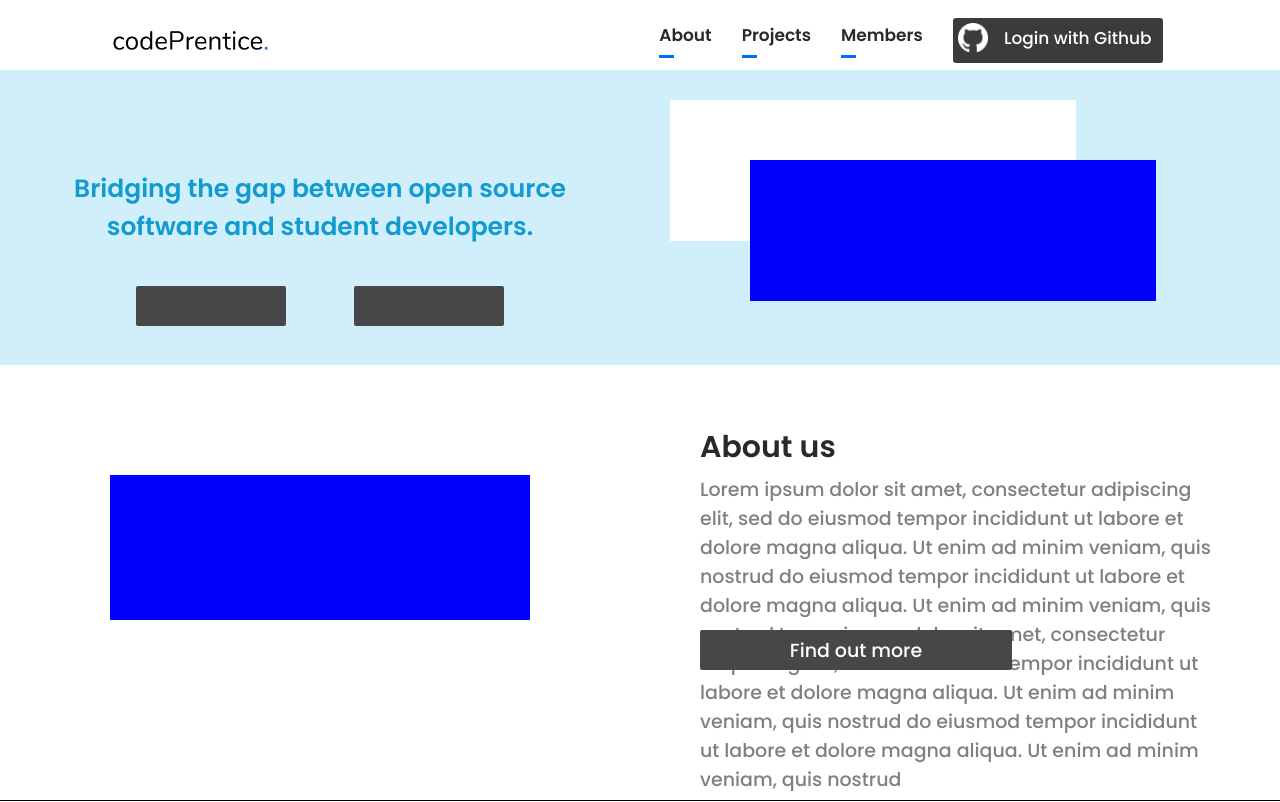
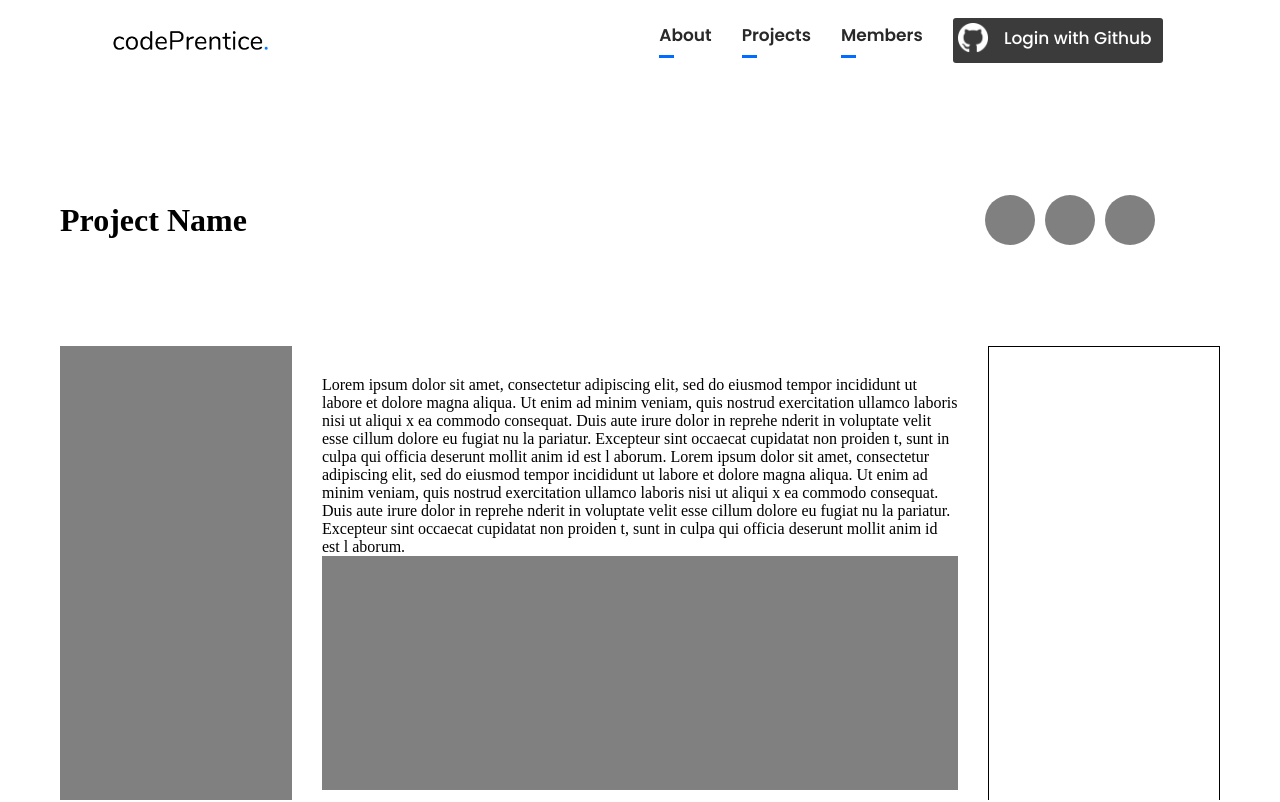
Before and after one commit to codeprentice-org/codeprentice-site-revamped, a React (Create React App) app in the folder frontend/: page /projects/MP-SPDZ in a window 1280 px wide. Shown: the top 802 px of the page. Built offline with nearby package versions, Linux system fonts and the light colour scheme.

Commit message:
Finished showcase page

```diff
--- a/frontend/src/components/home-page/home_page.tsx
+++ b/frontend/src/components/home-page/home_page.tsx
@@ -53,28 +53,36 @@ const Intro: React.FC = () => {
 
 const About: React.FC = () => {
     return (
-        <div className="about_container">
-            <div className="about_left_container">
-                <div className="about_image"></div>
+        <div className="about">
+            <div className="icon">
+                <div className="thumbnail"></div>
             </div>
-            <div className="about_right_container">
-                <div className="about_right_header">About us</div>
-                <div className="about_us_text">
-                    Lorem ipsum dolor sit amet, consectetur adipiscing elit,
-                    sed do eiusmod tempor incididunt ut labore et dolore magna aliqua.
-                    Ut enim ad minim veniam, quis nostrud do eiusmod tempor
-                    incididunt ut labore et dolore magna aliqua. Ut enim ad minim
-                    veniam, quis nostrud Lorem ipsum dolor sit amet, consectetur
-                    adipiscing elit, sed do eiusmod tempor incididunt ut labore et
-                    dolore magna aliqua. Ut enim ad minim veniam, quis nostrud do
-                    eiusmod tempor incididunt ut labore et dolore magna aliqua. Ut
-                    enim ad minim veniam, quis nostrud
-                </div>
-                <button className="about_button">Find out more</button>
+            <div className="about_text">
+                <h1>Short About Section</h1>
+                <br />
+                <div className="description"><p>Lorem ipsum dolor sit amet,
+                consectetur adipiscing elit, sed
+                do eiusmod tempor incididunt ut
+                labore et dolore magna aliqua.
+                Ut enim ad minim veniam, quis nostrud
+                do eiusmod tempor incididunt ut
+                labore et dolore magna aliqua.
+                Ut enim ad minim veniam, quis nostrud
+                Lorem ipsum dolor sit amet,
+                consectetur adipiscing elit, sed
+                do eiusmod tempor incididunt ut
+                labore et dolore magna aliqua.
+                Ut enim ad minim veniam, quis nostrud
+                do eiusmod tempor incididunt ut
+                labore et dolore magna aliqua.
+                Ut enim ad minim veniam, quis nostrud
+                </p></div>
+                <button className="homebutton"></button>
             </div>
         </div>
     );
 };
+
 
 const Infographics: React.FC = () => {
     return (
--- a/frontend/src/components/home-page/intro.css
+++ b/frontend/src/components/home-page/intro.css
@@ -10,7 +10,7 @@
 }
 
 .intro_left_container {
-    display:flex;
+  display: flex;
   flex-direction: column;
   align-items: center;
   width: 50%;
@@ -24,12 +24,12 @@
   margin: auto;
   align-items: center;
   font-size: 25px;
-    font-family: 'poppins-semibold';
+  font-family: "poppins-semibold";
 }
 
 .intro_buttons {
-    width:90%;
-    height:100%;
+  width: 90%;
+  height: 100%;
   display: flex;
   flex-direction: row;
   align-items: center;
@@ -43,13 +43,13 @@
   border-radius: 2px;
   color: white;
   font-size: 19px;
-    font-family: 'poppins-medium';
-    border:none;
+  font-family: "poppins-medium";
+  border: none;
 }
 
 .intro_right_container {
   width: 50%;
-    padding:30px;
+  padding: 30px;
 }
 
 .thumbnail {
@@ -72,3 +72,72 @@
 /* .offset_thumbnail:hover{
     background_color: lightgray;
 } */
+
+.about {
+  width: 100%;
+  height: 70vh;
+  display: flex;
+  flex-direction: row;
+  font-family: Cambria, Cochin, Georgia, Times, "Times New Roman", serif;
+  border-bottom: 1px dotted black;
+}
+
+::-webkit-scrollbar {
+  width: 0px;
+}
+
+::-webkit-scrollbar-thumb {
+  background: lightblue;
+}
+
+.icon {
+  width: 50%;
+  padding: 60px;
+}
+
+.description {
+  width: 100%;
+  height: 80%;
+  margin-left: 5px;
+  overflow: scroll;
+  overflow-y: scroll;
+}
+
+.about_text {
+  width: 50%;
+  padding: 5%;
+  display: flex;
+  flex-direction: column;
+  /* align-items: center; */
+}
+
+.thumbnail {
+  background-color: gray;
+  width: 100%;
+  height: 100%;
+  -webkit-transition: background-color 0.5s ease-out;
+  -moz-transition: background-color 0.5s ease-out;
+  -o-transition: background-color 0.5s ease-out;
+  -ms-transition: background-color 0.5s ease-out;
+  transition: background-color 0.5s ease-out;
+}
+
+.thumbnail:hover {
+  background-color: lightgray;
+}
+
+.homebutton {
+  height: 50px;
+  width: 200px;
+  background-color: gray;
+  border-radius: 10px;
+  -webkit-transition: background-color 0.2s ease-out;
+  -moz-transition: background-color 0.2s ease-out;
+  -o-transition: background-color 0.2s ease-out;
+  -ms-transition: background-color 0.2s ease-out;
+  transition: background-color 0.2s ease-out;
+}
+
+.homebutton:hover {
+  background-color: lightgray;
+}
--- a/frontend/src/components/main/main.tsx
+++ b/frontend/src/components/main/main.tsx
@@ -4,6 +4,7 @@ import Home from "../home-page/home_page";
 import Projects from "../projects-page/projects_page";
 import Members from "../members-page/members_page";
 import Navbar from '../navbar/navbar';
+import ProjectShowcase from '../project-showcase-page/projects_showcase_page'
 import { BrowserRouter as Router, Route, Switch } from "react-router-dom";
 
 interface MainProps {
@@ -18,6 +19,7 @@ const Main: React.FC<MainProps> = () => {
                 <Switch>
                     <Route path="/about" exact component={Home}></Route>
                     <Route path="/projects" exact component={Projects}></Route>
+                     <Route path="/projects/:name" exact component={ProjectShowcase}></Route>
                     <Route path="/members" exact component={Members}></Route>
                     <Route path="*" component={Home}></Route>
                 </Switch>
--- /dev/null
+++ b/frontend/src/components/project-showcase-page/project_showcase.css
@@ -0,0 +1,67 @@
+.showcase {
+  height: 100%;
+  width: 100%;
+  display: flex;
+  flex-direction: column;
+  /* align-items: center;
+  justify-content: space-between; */
+  padding: 60px;
+  overflow-y: scroll;
+}
+
+.showcase_intro {
+  display: flex;
+  flex-direction: row;
+  justify-content: space-between;
+  align-items: center;
+}
+
+.icon {
+  height: 100%;
+  display: flex;
+  flex-direction: row;
+  align-items: center;
+  justify-content: flex-end;
+}
+.circle {
+  background-color: gray;
+  height: 50px;
+  width: 50px;
+  margin: 5px;
+  border-radius: 1000px;
+}
+
+.showcase_image {
+  width: 100%;
+  height: 50%;
+  background-color: gray;
+}
+
+.showcase_about {
+  height: auto;
+  display: flex;
+  flex-direction: row;
+  justify-content: space-around;
+}
+
+.pic {
+  width: 20%;
+  padding: 10px;
+  background-color: gray;
+}
+
+.about_section {
+  width: 60%;
+  padding: 30px;
+}
+
+.date {
+  width: 20%;
+  border: 1px solid black;
+}
+
+.project_img {
+  width: 100%;
+  height: 30%;
+  background-color: gray;
+}
--- a/frontend/src/components/project-showcase-page/projects_showcase_page.tsx
+++ b/frontend/src/components/project-showcase-page/projects_showcase_page.tsx
@@ -1,4 +1,6 @@
 import React from 'react';
+import './project_showcase.css'
+
 
 interface ProjectShowcaseProps {
 
@@ -7,6 +9,76 @@ interface ProjectShowcaseProps {
 const ProjectShowcase: React.FC<ProjectShowcaseProps> = () => {
     return (
         <div style={{height: 'calc(100vh - 70px)', width: '100%'}}>
+            <div className="showcase">
+                <div className="showcase_intro">
+                    <h1>Project Name</h1>
+                    <div className="icon">
+                        { ""}
+                        <div className="circle"></div>
+                        <div className="circle"></div>
+                        <div className="circle"></div>
+                    </div>
+                </div>
+                <br/>
+                <div className="showcase_image"></div>
+                <br/>
+                <div className="showcase_about">
+                    <div className="pic">
+                        <div className="project_img"></div>
+                    </div>
+                    <div className="about_section">
+                        Lorem ipsum dolor sit amet, consectetur
+                        adipiscing elit, sed do eiusmod tempor incididunt ut
+                        labore et dolore magna aliqua. Ut enim ad minim veniam,
+                         quis nostrud exercitation ullamco laboris nisi ut aliqui
+                         x ea commodo consequat. Duis aute irure dolor in reprehe
+                         nderit in voluptate velit esse cillum dolore eu fugiat nu
+                         la pariatur. Excepteur sint occaecat cupidatat non proiden
+                         t, sunt in culpa qui officia deserunt mollit anim id est l
+                         aborum.
+                        Lorem ipsum dolor sit amet, consectetur
+                        adipiscing elit, sed do eiusmod tempor incididunt ut
+                        labore et dolore magna aliqua. Ut enim ad minim veniam,
+                         quis nostrud exercitation ullamco laboris nisi ut aliqui
+                         x ea commodo consequat. Duis aute irure dolor in reprehe
+                         nderit in voluptate velit esse cillum dolore eu fugiat nu
+                         la pariatur. Excepteur sint occaecat cupidatat non proiden
+                         t, sunt in culpa qui officia deserunt mollit anim id est l
+                         aborum.
+                        <br/>
+                        <div className="showcase_image"></div>
+                        <br/><br/>
+                        Lorem ipsum dolor sit amet, consectetur
+                        adipiscing elit, sed do eiusmod tempor incididunt ut
+                        labore et dolore magna aliqua. Ut enim ad minim veniam,
+                         quis nostrud exercitation ullamco laboris nisi ut aliqui
+                         x ea commodo consequat. Duis aute irure dolor in reprehe
+                         nderit in voluptate velit esse cillum dolore eu fugiat nu
+                         la pariatur. Excepteur sint occaecat cupidatat non proiden
+                         t, sunt in culpa qui officia deserunt mollit anim id est l
+                         aborum.
+                        Lorem ipsum dolor sit amet, consectetur
+                        adipiscing elit, sed do eiusmod tempor incididunt ut
+                        labore et dolore magna aliqua. Ut enim ad minim veniam,
+                         quis nostrud exercitation ullamco laboris nisi ut aliqui
+                         x ea commodo consequat. Duis aute irure dolor in reprehe
+                         nderit in voluptate velit esse cillum dolore eu fugiat nu
+                         la pariatur. Excepteur sint occaecat cupidatat non proiden
+                         t, sunt in culpa qui officia deserunt mollit anim id est l
+                         aborum.
+                        Lorem ipsum dolor sit amet, consectetur
+                        adipiscing elit, sed do eiusmod tempor incididunt ut
+                        labore et dolore magna aliqua. Ut enim ad minim veniam,
+                         quis nostrud exercitation ullamco laboris nisi ut aliqui
+                         x ea commodo consequat. Duis aute irure dolor in reprehe
+                         nderit in voluptate velit esse cillum dolore eu fugiat nu
+                         la pariatur. Excepteur sint occaecat cupidatat non proiden
+                         t, sunt in culpa qui officia deserunt mollit anim id est l
+                         aborum.
+                    </div>
+                    <div className="date"></div>
+                </div>
+            </div>
         </div>
     );
 };
--- a/frontend/src/components/projects-page/project.css
+++ b/frontend/src/components/projects-page/project.css
@@ -20,16 +20,12 @@
   width: auto;
   z-index: 0;
   background-color: gray;
-  transition: height 0.5s ease-out;
+  transition: height 0.5s ease-in;
 }
 
 .project:hover {
   background-color: lightgray;
   z-index: 10;
-  height: 50vh;
-  /* -webkit-transition: height 0.5s ease-out;
-  -moz-transition: height 0.5s ease-out;
-  -o-transition: height 0.5s ease-out;
-  -ms-transition: height 0.5s ease-out; */
-  transition: height 0.5s ease-out;
+  height: 30vh;
+  transition: height 0.4s ease-out;
 }
```
Also changed, not shown: frontend/src/components/projects-page/projects_page.tsx (+5 -15 lines). Lines whose indentation alone changed are shown as unchanged.
